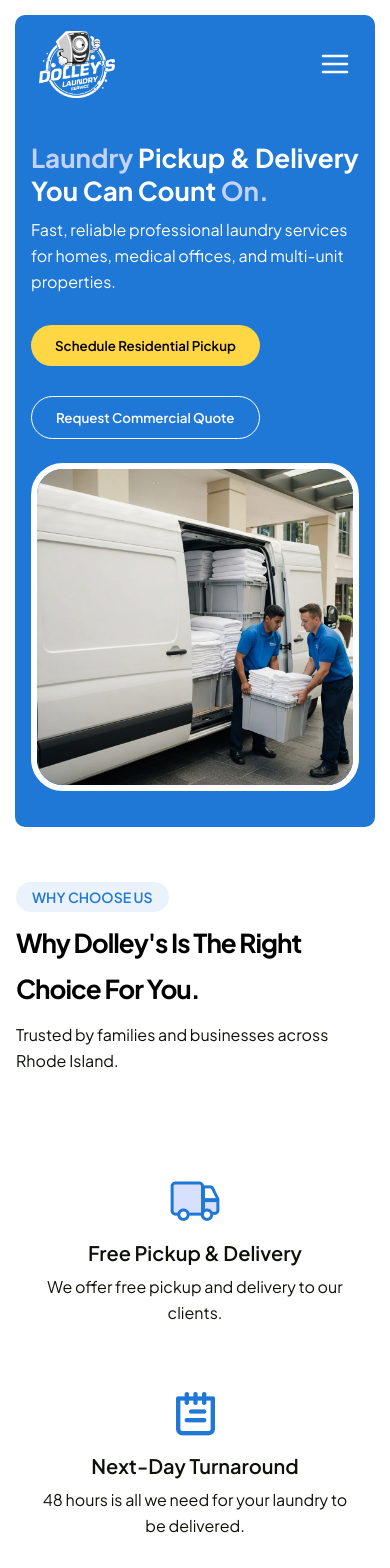
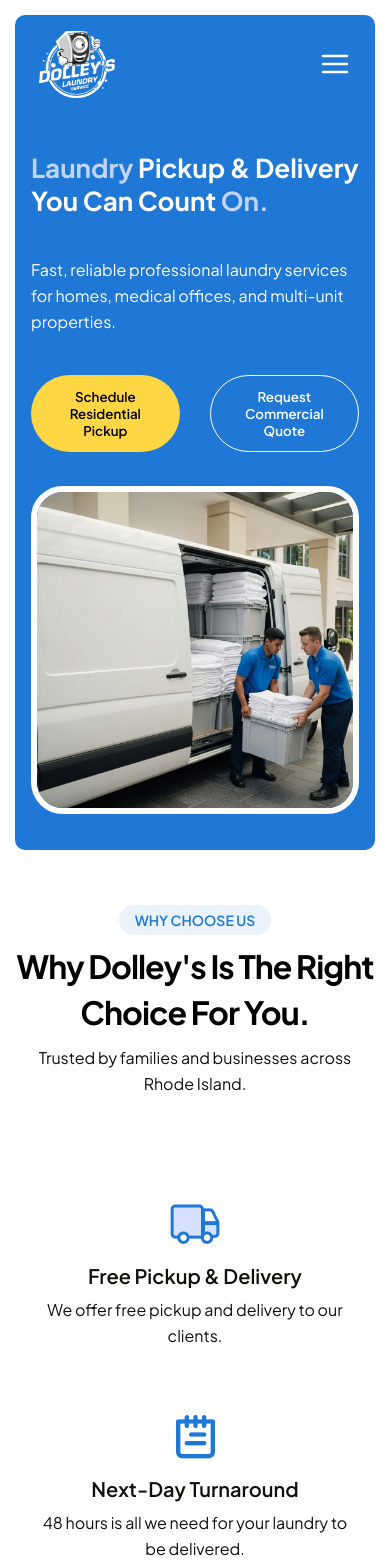
Before and after one commit to DevJustice161/Dolley-s-Laundry, a React (Vite) app: page / in a window 390 px wide. Shown: the top 1568 px of the page. Built offline with nearby package versions, Linux system fonts and the light colour scheme.

Commit message:
Update index.css

```diff
--- a/src/index.css
+++ b/src/index.css
@@ -15,7 +15,7 @@
   display: flex;
   justify-content: space-between;
   align-items: center;
-  height: 115px;
+  /* height: 115px; */
   padding-top: 24px;
   padding-right: 50px;
   padding-bottom: 24px;
@@ -101,10 +101,10 @@
 }
 .hero-home {
   background: #1f77d6;
-  height: 620px;
+  /* height: 620px; */
   display: flex;
   justify-content: space-between;
-  padding: 0 50px;
+  padding: 30px 50px;
   margin: 0 15px 15px 15px;
   border-radius: 0 0 10px 10px;
   /* width: 100%; */
@@ -112,10 +112,11 @@
 
 .hero-wrapper {
   display: flex;
-  align-items: center;
+  /* align-items: center; */
   justify-content: space-between;
   gap: 30px;
   width: 100%;
+  height: 100%;
   /* flex-wrap: wrap; */
 }
 
@@ -124,7 +125,9 @@
   width: 100%;
   /* height: 364px; */
   /* gap: 16px; */
-  height: 471px;
+  padding: 10px 0;
+  height: 100%;
+  /* height: 100%; */
   gap: 50px;
 }
 .hero-wrapper .hero-image {
@@ -139,10 +142,12 @@
 }
 .hero-text h1 {
   color: #fff;
-  font-size: 3.3em;
+  /* font-size: 62px; */
+  font-size: 3.6em;
   font-weight: 700;
   width: 100%;
-  /* height: 200px; */
+  margin-bottom: 20px;
+  /* height: auto; */
 }
 .hero-text span {
   color: #c2d3fd;
@@ -150,8 +155,10 @@
 .hero-text p {
   color: #fff;
   font-size: 16px;
-  margin: 0 0 30px 0;
+  height: auto;
+  /* margin: 0 0 30px 0; */
   width: 100%;
+  margin: 30px 0 80px 0;
   max-width: 450px;
   font-weight: 400;
   font-style: Regular;
@@ -162,7 +169,7 @@
 .hero-buttons {
   display: flex;
   gap: 30px;
-  flex-wrap: wrap;
+  /* flex-wrap: wrap; */
 }
 
 .hero-buttons .btn-primary {
@@ -190,7 +197,7 @@
   object-fit: cover;
 }
 
-@media (max-width: 768px) {
+/* @media (max-width: 768px) {
   .hero-text h1 {
     font-size: 30px;
   }
@@ -200,7 +207,7 @@
   .nav-links {
     display: none;
   }
-}
+} */
 
 /* WHY CHOOSE */
 
@@ -290,14 +297,14 @@
   letter-spacing: 0%;
 }
 
-@media (max-width: 768px) {
+/* @media (max-width: 768px) {
   .section-title {
     font-size: 26px;
   }
   .benefit-card {
     text-align: center;
   }
-}
+} */
 
 /* CLEANING SERVICES */
 .top-cleaning-section {
@@ -332,12 +339,12 @@
   gap: 30px;
 }
 .service-grid .first-card {
-  background-image: url(./residential.jpg);
+  background-image: url(/residential.jpg);
   background-size: cover;
   height: 450px;
 }
 .service-grid .second-card {
-  background-image: url(./commercial.png);
+  background-image: url(/commercial.png);
   background-size: cover;
   height: 450px;
 }
@@ -380,11 +387,11 @@
   display: inline-block;
   margin-top: 10px;
 }
-@media (max-width: 768px) {
+/* @media (max-width: 768px) {
   .section-title {
     font-size: 26px;
   }
-}
+} */
 
 /* HOW IT WORKS SECTION */
 .how-it-works-container {
@@ -394,7 +401,7 @@
 /* ===== HOW WE CAN HELP ===== */
 .help-section {
   text-align: center;
-  padding: 60px 20px;
+  padding: 60px 5%;
 }
 
 .section-tag {
@@ -438,12 +445,12 @@
   display: flex;
   justify-content: center;
   gap: 40px;
-  flex-wrap: wrap;
+  /* flex-wrap: wrap; */
   /* height: 336px; */
 }
 
 .help-left {
-  width: 570px;
+  width: 100%;
 }
 
 .help-left ul {
@@ -469,7 +476,7 @@
 .help-left ul .main li {
   display: flex;
   /* width: 570px; */
-  height: 112px;
+  /* height: 112px; */
   gap: 20px;
   padding-top: 24px;
   padding-bottom: 24px;
@@ -505,9 +512,11 @@
   color: #677489;
   text-align: left;
 }
-
+.help-right {
+  width: 100%;
+}
 .help-right img {
-  width: 570px;
+  width: 100%;
   height: 336px;
   border-radius: 20px;
   object-fit: cover;
@@ -662,11 +671,11 @@
   border-radius: 500px;
   border-width: 1px;
 }
-@media (max-width: 768px) {
+/* @media (max-width: 768px) {
   .section-title {
     font-size: 26px;
   }
-}
+} */
 
 /* COVERAGE SECTION */
 
@@ -760,7 +769,7 @@
   color: #0e1109;
 }
 
-@media (max-width: 768px) {
+/* @media (max-width: 768px) {
   .section-title {
     font-size: 26px;
   }
@@ -768,7 +777,7 @@
     width: 100%;
     height: auto;
   }
-}
+} */
 
 /* FOOTER SECTION */
 
@@ -932,11 +941,11 @@
   text-align: center;
 }
 
-@media (max-width: 768px) {
+/* @media (max-width: 768px) {
   .newsletter-input input {
     width: 100%;
   }
-}
+} */
 
 /* ABOUT US SECTION */
 
@@ -944,7 +953,7 @@
   background: #1f77d6;
   color: #fff;
   text-align: center;
-  padding: 80px 5%;
+  padding: 20px 5% 80px 5%;
   margin: 0 15px 15px 15px;
   border-radius: 0 0 10px 10px;
   /* height: 432px; */
@@ -971,7 +980,7 @@
 }
 .about-hero p {
   font-weight: 400;
-  max-width: 600px;
+  /* max-width: 600px; */
   margin: auto;
   font-size: 16px;
   color: #ffffff;
@@ -985,19 +994,22 @@
 .about-info {
   display: flex;
   justify-content: space-between;
-  align-items: center;
+  /* align-items: center; */
   /* flex-wrap: wrap; */
   padding: 60px 5%;
   gap: 30px;
 }
 .info-text {
-  max-width: 595px;
-  /* height: 540px; */
+  width: 100%;
+  /* max-width: 595px; */
+  /* height: 100%; */
   gap: 24px;
 }
 .info-text .info-detail {
   /* width: 595; */
   /* height: 260px; */
+  /* padding: 30px 0; */
+  /* height: 100%; */
   gap: 16px;
 }
 .info-text h2 {
@@ -1023,13 +1035,12 @@
 .stats {
   display: grid;
   grid-template-columns: repeat(2, 1fr);
-  gap: 20px;
   /* height: 256px; */
   gap: 24px;
 }
 .stats div {
   /* text-align: center; */
-  background: #f5f8ff;
+  /* background: #f5f8ff; */
   padding: 15px;
   border-radius: 12px;
 }
@@ -1042,15 +1053,13 @@
   text-transform: capitalize;
   color: #1f77d6;
 }
-.info-image {
-  width: 100%;
-}
+
 .info-image img {
   object-fit: cover;
   width: 100%;
   border-radius: 16px;
   /* width: 595px; */
-  height: 540px;
+  height: 100%;
 }
 
 .standfor-section {
@@ -1058,7 +1067,7 @@
   display: flex;
   justify-content: space-between;
   /* width: 100%; */
-  /* align-items: center; */
+  align-items: center;
   /* flex-wrap: wrap; */
   gap: 30px;
   /* height: 698px; */
@@ -1228,7 +1237,7 @@
   border-width: 1px;
 }
 
-@media (max-width: 768px) {
+/* @media (max-width: 768px) {
   .about-hero h1 {
     font-size: 28px;
   }
@@ -1236,7 +1245,7 @@
   .standfor-image img {
     width: 100%;
   }
-}
+} */
 
 /* RESPONSIVENESS */
 
@@ -1256,10 +1265,10 @@
   }
 
   .hero-text h1 {
-    font-size: 40px;
+    /* font-size: 40px; */
     line-height: 1.1;
     width: 100%;
-    height: 170px;
+    /* height: 170px; */
   }
 
   .hero-wrapper .hero-image img {
@@ -1306,12 +1315,11 @@
   .city-list {
     width: 100%;
   }
-
-  .info-image img,
+  /* .info-image img,
   .standfor-image img {
     width: 100%;
     height: auto;
-  }
+  } */
 
   .cta-banner h2 {
     width: 100%;
@@ -1325,6 +1333,10 @@
     height: auto;
     font-size: 48px;
     line-height: 1.2;
+  }
+
+  .standfor-image img {
+    height: 450px;
   }
 }
 
@@ -1432,6 +1444,7 @@
 
   .hero-text p {
     max-width: 100%;
+    margin-bottom: 40px;
   }
 
   .hero-wrapper .hero-image img {
@@ -1442,6 +1455,7 @@
   /* WHY CHOOSE */
   .why-choose-section {
     flex-direction: column;
+    align-items: center;
     padding: 40px 16px;
   }
 
@@ -1449,6 +1463,13 @@
     padding: 0;
     width: 100%;
     height: auto;
+    text-align: center;
+  }
+
+  .why-choose-section .section-sub,
+  .why-choose-section .reason-grid .section-tag,
+  .why-choose-section .section-title {
+    text-align: center;
   }
 
   .benefit-grid {
@@ -1460,6 +1481,7 @@
   .benefit-card {
     width: 100%;
     height: auto;
+    text-align: center;
   }
 
   .benefit-card h3 {
@@ -1509,7 +1531,8 @@
   }
 
   .help-content .indicator {
-    display: none; /* optional: hide vertical line on mobile */
+    display: none;
+    /* optional: hide vertical line on mobile */
   }
 
   /* TESTIMONIALS */
@@ -1612,7 +1635,7 @@
 
   /* ABOUT PAGE */
   .about-hero {
-    padding: 48px 16px;
+    padding: 0 16px 50px 16px;
     /* margin: 0 10px 10px 10px; */
     height: auto;
   }
@@ -1624,6 +1647,7 @@
   }
 
   .about-info {
+    text-align: center;
     flex-direction: column;
     padding: 40px 16px;
   }
@@ -1654,13 +1678,13 @@
   .standfor-section {
     flex-direction: column;
     height: auto;
-    /* padding: 40px 16px; */
+    /* width: 100%; */
+    padding: 40px 16px;
   }
 
   .standfor-card {
     width: 100%;
     height: auto;
-    padding: 0;
   }
 
   .standfor-card p,
@@ -1671,7 +1695,7 @@
 
   .standfor-image img {
     width: 100%;
-    height: auto;
+    height: 400px;
   }
 
   .about-cta {
```
